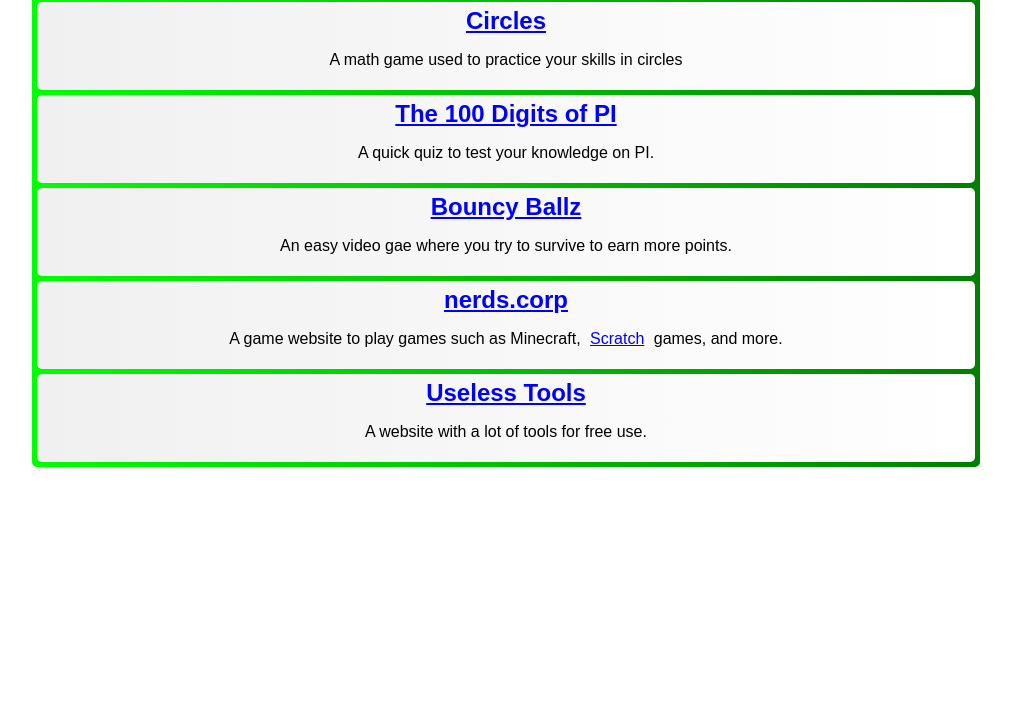
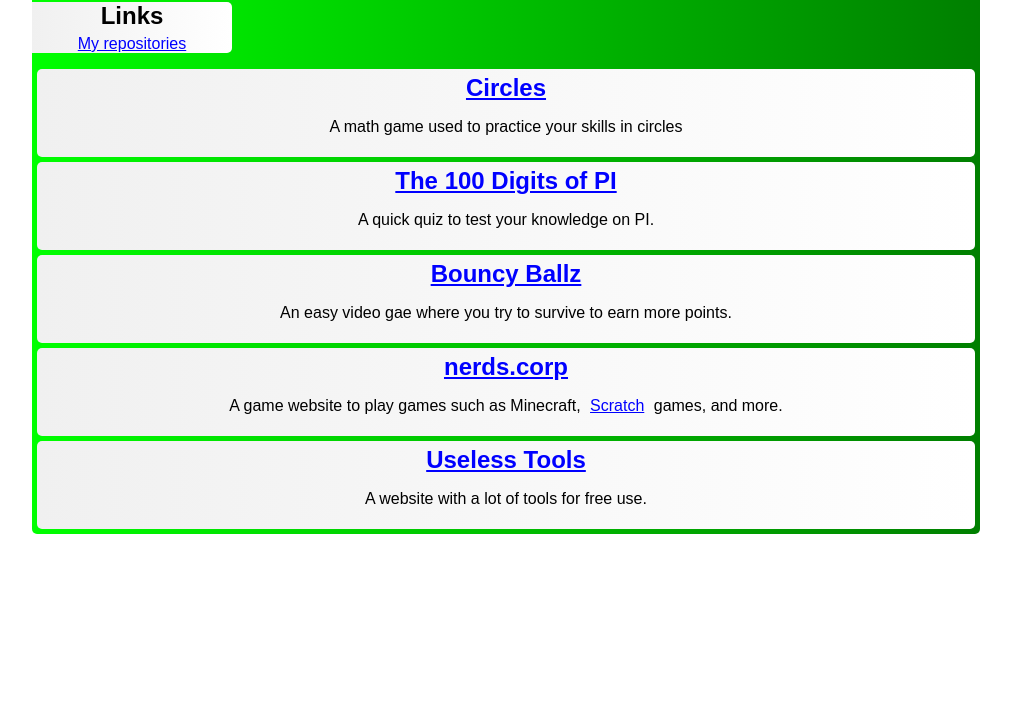
Before and after one commit to programming4fun32/prg4fun-page, a plain HTML site: page index.html in a window 1280 px wide. Shown: the part 87-800 px from the top of the page, without its empty margins (134-1145 px from the left). Drawn offline with Linux system fonts and the light colour scheme.

Commit message:
Update index.html

```diff
--- a/index.html
+++ b/index.html
@@ -14,6 +14,13 @@
       padding-top: 5px;
       padding-bottom: 5px;
       margin: auto;
+    }
+
+    .tools {
+      background-image: linear-gradient(to right, #f0f0f0, #ffffff);
+      width: 200px;
+      border-radius: 0px 5px 5px 0px;
+      margin-left: 0px;
     }
 
     h1,
@@ -65,6 +72,13 @@
         </font>
       </center>
       <p></p>
+      <div class="tools">
+        <center>
+          <h2>Links</h2>
+          <a href="https://github.com/programming4fun32?tab=repositories">My repositories</a>
+        </center>
+      </div>
+      <p></p>
       <div class="listBox">
         <center>
           <font size="5"><b><a href="https://programming4fun32.github.io/Circles/" target="_blank">Circles</a></b></font>
```
